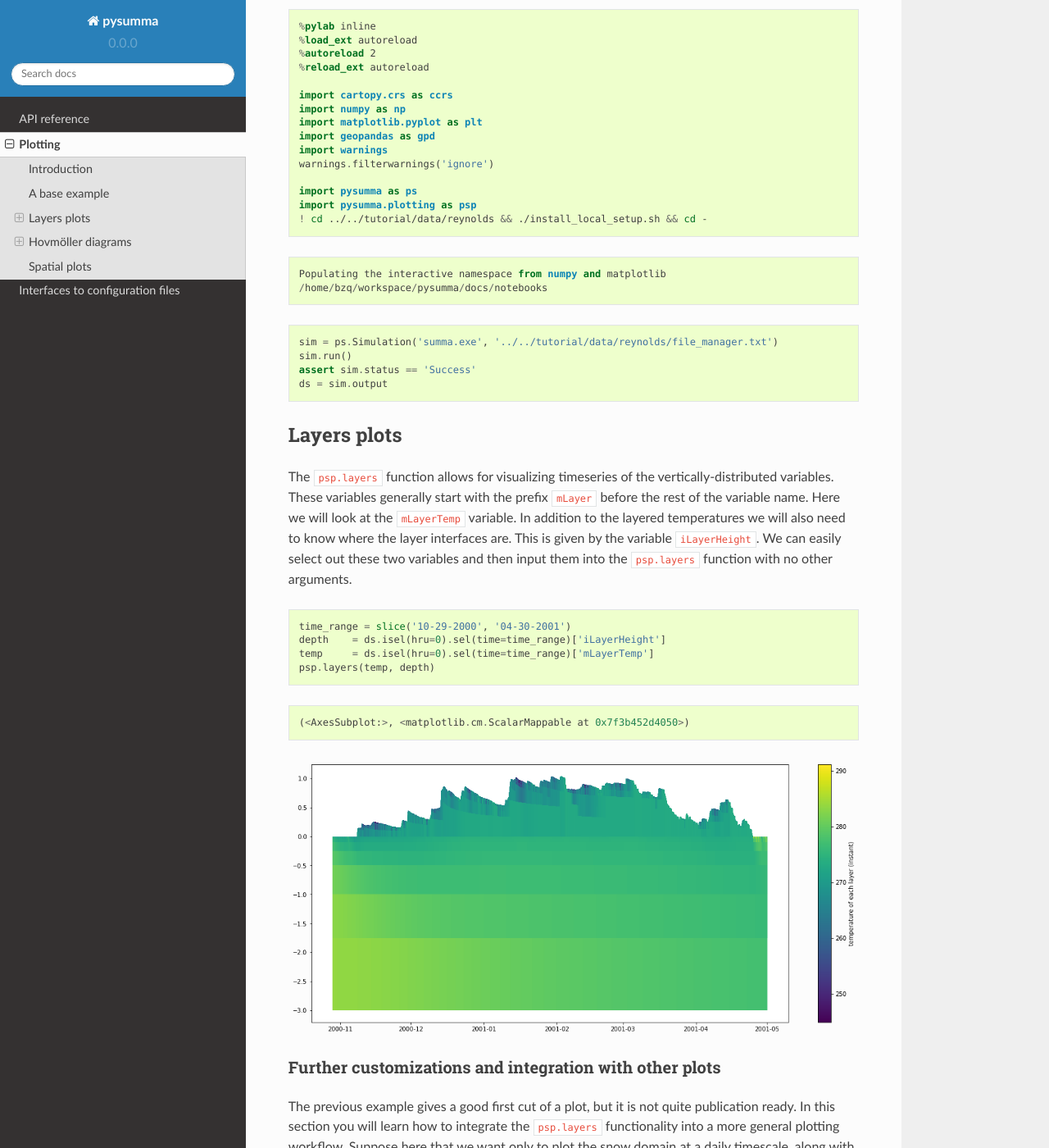
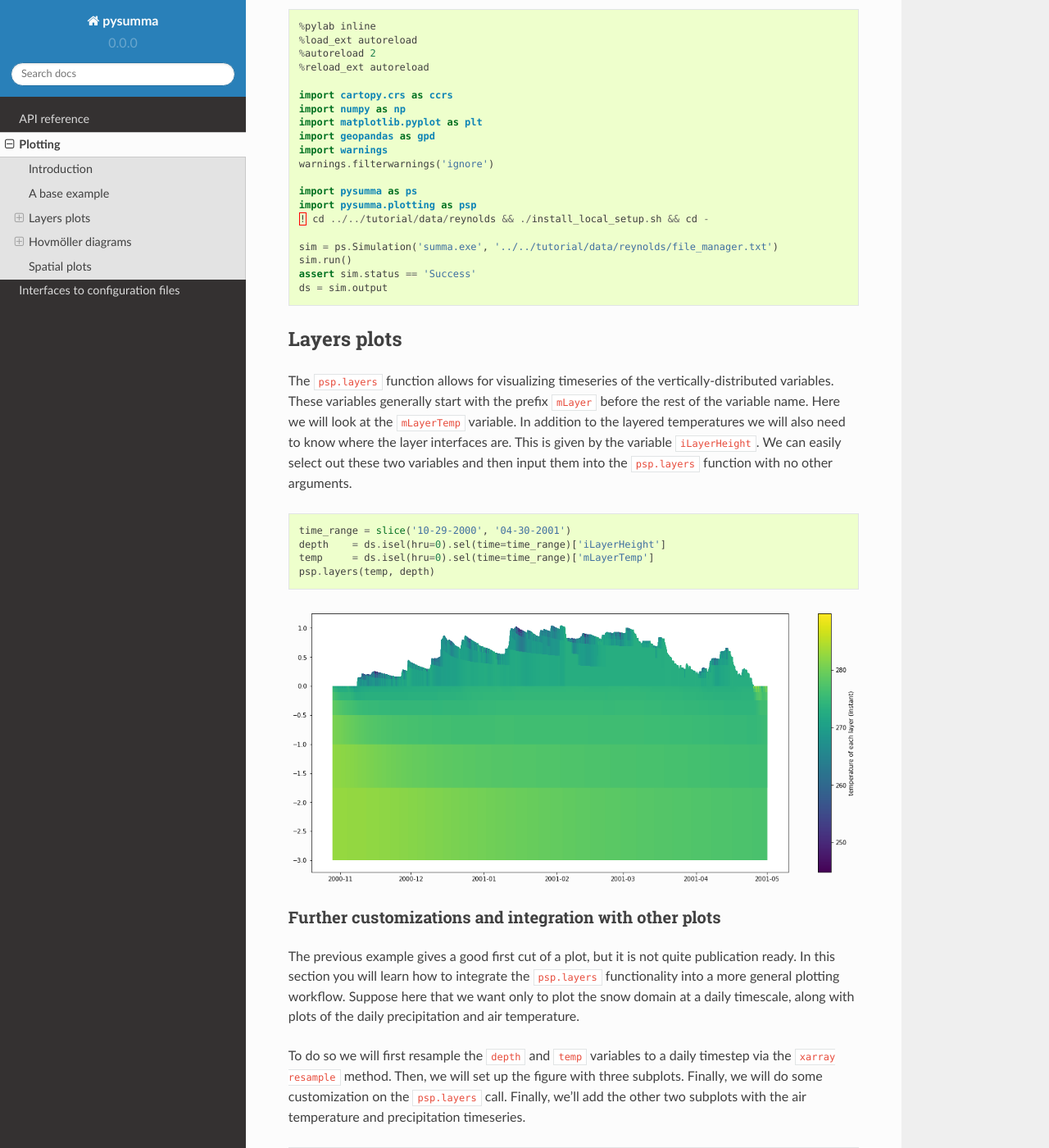
Before and after one commit to UW-Hydro/pysumma, a Sphinx documentation site: the page built from docs/plotting.rst, in a window 1280 px wide and 1400 px high, scrolled down 504 px. Shown: the whole window at 82% size. Built offline with Sphinx 7.4.7 and the Read the Docs theme 2.0.0, drawn with Linux system fonts in a browser that asks for light colours; some of the changed text lies outside the part shown.

Commit message:
Update plotting

```diff
--- a/docs/conf.py
+++ b/docs/conf.py
@@ -163,6 +163,6 @@
 #  dir menu entry, description, category)
 texinfo_documents = [
     (master_doc, 'pysumma', 'pysumma Documentation',
-     author, 'pysumma ', 'One line description of project.',
-     'Miscellaneous'),
+     author, 'pysumma ', 'A python package for interfacing with SUMMA',
+     'Hydrology'),
 ]
--- a/docs/plotting.rst
+++ b/docs/plotting.rst
@@ -22,7 +22,7 @@
 set up, we will start by importing the required libraries as well as run
 an example simulation.
 
-.. code:: ipython3
+.. code:: python3
 
     %pylab inline
     %load_ext autoreload
@@ -39,15 +39,6 @@
     import pysumma as ps
     import pysumma.plotting as psp
     ! cd ../../tutorial/data/reynolds && ./install_local_setup.sh && cd -
-
-
-.. parsed-literal::
-
-    Populating the interactive namespace from numpy and matplotlib
-    /home/bzq/workspace/pysumma/docs/notebooks
-
-
-.. code:: ipython3
 
     sim = ps.Simulation('summa.exe', '../../tutorial/data/reynolds/file_manager.txt')
     sim.run()
@@ -66,22 +57,12 @@
 these two variables and then input them into the ``psp.layers`` function
 with no other arguments.
 
-.. code:: ipython3
+.. code:: python3
 
     time_range = slice('10-29-2000', '04-30-2001')
     depth    = ds.isel(hru=0).sel(time=time_range)['iLayerHeight']
     temp     = ds.isel(hru=0).sel(time=time_range)['mLayerTemp']
     psp.layers(temp, depth)
-
-
-
-
-.. parsed-literal::
-
-    (<AxesSubplot:>, <matplotlib.cm.ScalarMappable at 0x7f3b452d4050>)
-
-
-
 
 .. image:: ./plotting_files/./plotting_4_1.png
 
@@ -102,7 +83,7 @@
 customization on the ``psp.layers`` call. Finally, we’ll add the other
 two subplots with the air temperature and precipitation timeseries.
 
-.. code:: ipython3
+.. code:: python3
 
     # Create the figure
     fig, axes = plt.subplots(3, 1, figsize=(14, 8), gridspec_kw={'height_ratios': [1, 3, 1]}, sharex=True)
@@ -120,10 +101,10 @@
 
     # Do the layers plot
     psp.layers(temp, depth, ax=axes[1],
-               variable_range=[260, 273.15],                                # Set a range for the colors
-               line_kwargs={'linewidth': 6},                                # Wider linewidth because we are plotting daily
+               variable_range=[260, 273.15],                         # Set a range for the colors
+               line_kwargs={'linewidth': 6},                         # Wider linewidth because we are plotting daily
                cbar_kwargs={'label': 'Temperature (K)', 'ax': cax},  # Colorbar arguments
-               plot_soil=False)                                             # Limit to the snow domain
+               plot_soil=False)                                      # Limit to the snow domain
 
     # Add the precip and temperature plots
     precip.plot(ax=axes[0], marker='o')
@@ -171,7 +152,7 @@
 as well as a more pronounced seasonal cycle. in the deeper layers we see
 a dampened and delayed response.
 
-.. code:: ipython3
+.. code:: python3
 
     # Reindex so that the bottom layers are the soil layers
     mlayertemp = ds['mLayerTemp'].isel(hru=0)
@@ -211,7 +183,7 @@
 dimensions include
 ``year, month, day, hour, minute, dayofyear, week, dayofweek, and quarter``.
 
-.. code:: ipython3
+.. code:: python3
 
     fig, axes = plt.subplots(1, 3, figsize=(16, 5), sharex=True, sharey=True)
     time_range = slice('01-01-2001', '01-01-2002')
@@ -269,7 +232,7 @@
 period. In this case we’ll just take the mean of the input air
 temperature.
 
-.. code:: ipython3
+.. code:: python3
 
     !cd ../../tutorial/data/yakima && ./install_local_setup.sh && cd -
 
@@ -279,29 +242,10 @@
     yakima = ps.Distributed('summa.exe', file_manager)
     yakima.run()
     assert np.alltrue([s.status == 'Success' for s in yakima.simulations.values()])
-
     yakima_ds = yakima.merge_output()
 
-
-.. parsed-literal::
-
-    /home/bzq/workspace/pysumma/docs/notebooks
-
-
-.. code:: ipython3
-
     fig, ax = plt.subplots(figsize=(10, 10), subplot_kw={'projection':ccrs.Mercator()})
-
-    psp.spatial(yakima_ds['airtemp'].mean(dim='time'), gdf, ax=ax)
-
-
-
-
-.. parsed-literal::
-
-    <GeoAxesSubplot:>
-
-
+    psp.spatial(yakima_ds['scalarTotalSoilLiq'].mean(dim='time'), gdf, ax=ax)
 
 
 .. image:: ./plotting_files/./plotting_13_1.png
--- a/docs/whats-new.rst
+++ b/docs/whats-new.rst
@@ -8,6 +8,7 @@
 
 Enhancements
 ~~~~~~~~~~~~
+- Add a plotting page to the documentation
 - Plot soil made default in ``psp.layers``
 - Make 'local' the default run option in ``Simulation`` based classes
 - Add ``_repr_html_`` to ``OptionContainer`` classes to make viewing easier in notebooks
```
Also changed, not shown: other parts of docs/plotting.rst (+0 -18 lines), docs/plotting_files/plotting_10_1.png, docs/plotting_files/plotting_13_1.png, docs/plotting_files/plotting_4_1.png, docs/plotting_files/plotting_6_0.png, docs/plotting_files/plotting_8_1.png.
